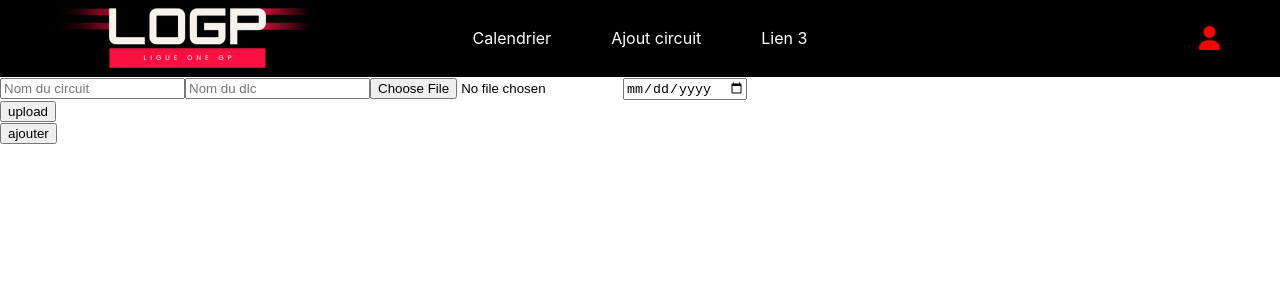
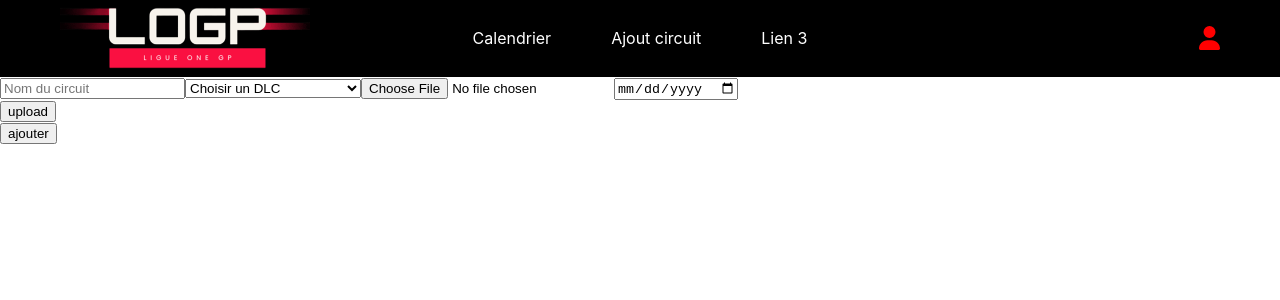
Before and after one commit to Florian77000/logp-frontend, a Next.js app: page /addCalendar in a window 1280 px wide. Shown: the top 300 px of the page. Built offline with nearby package versions, Linux system fonts and the light colour scheme.

Commit message:
ajout du select pour le dlc

```diff
--- a/pages/addCalendar.js
+++ b/pages/addCalendar.js
@@ -65,7 +65,16 @@ export default function addCalendar () {
     </header>
     <div>
         <input type="text" placeholder="Nom du circuit" value={name} onChange={(e)=>setName(e.target.value)}></input>
-        <input type="text" placeholder="Nom du dlc" value={dlc} onChange={(e)=>setDlc(e.target.value)}></input>
+        <select value={dlc} onChange={(e) => setDlc(e.target.value)}>
+            <option value="">Choisir un DLC</option>
+            <option value="DLC1">Jeu de base</option>
+            <option value="DLC2">American Track Pack</option>
+            <option value="DLC2">British GT Pack</option>
+            <option value="DLC2">2020 GT Wolrd Challenge</option>
+            <option value="DLC2">Intercontinental GT Pack</option>
+            <option value="DLC2">GT2 Pack</option>
+            <option value="DLC2">2023 GT World</option>
+        </select>
         <input type="file" width={'200px'} onChange={(e)=>(setImage(e.target.files[0]))}></input>
         <input type="date" value={date} onChange={(e)=>setDate(e.target.value)}></input>
     </div>
```
